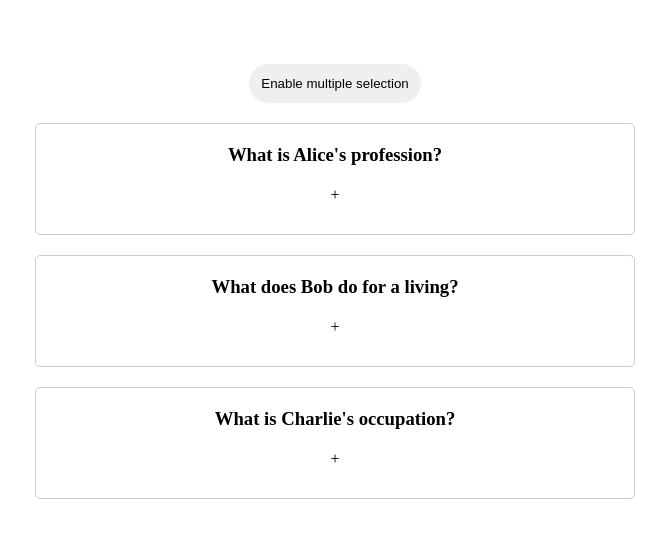
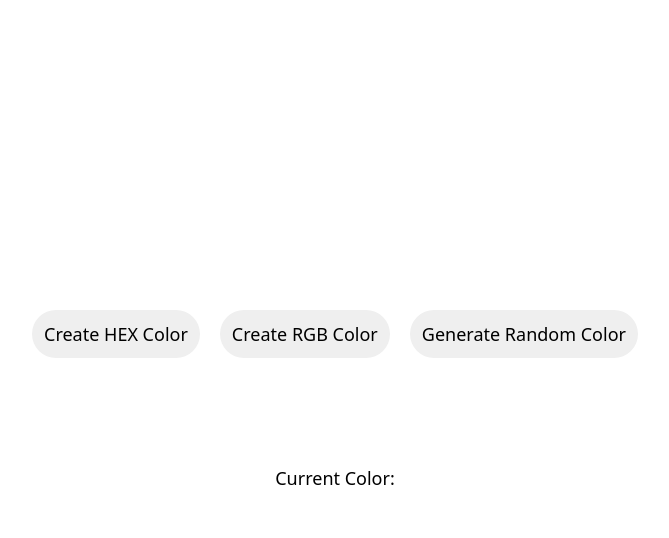
Before and after one commit to spiceyourcode/25-react, a React (Vite) app: page / in a window 1280 px wide. Shown: the top 538 px of the page, without its empty margins (305-974 px from the left). Built offline with nearby package versions, Linux system fonts and the light colour scheme.

Commit message:
creating the random color generator

```diff
--- a/src/App.jsx
+++ b/src/App.jsx
@@ -1,11 +1,13 @@
 import Accordian from "./components/accordinan"
+import RandomColor from "./components/random-color"
 
 function App() {
 
 
   return (
     <>
-     <Accordian/>
+     {/* <Accordian/> */}
+     <RandomColor/>
     </>
   )
 }
--- a/src/components/accordinan/styles.css
+++ b/src/components/accordinan/styles.css
@@ -1,4 +1,6 @@
+
 .wrapper{
+    height: 80vh;
     width: 50%;
     margin: 5% auto;
 }
@@ -31,11 +33,10 @@
     justify-content: center;
     align-items: center;
     gap: 20px;
-    flex-flow: column;
+    flex-flow: row;
 }
 .controls button{
     padding: 12px;
     border-radius: 30px;
     border: none;
-
 }
--- /dev/null
+++ b/src/components/random-color/index.jsx
@@ -0,0 +1,36 @@
+import "./styles.css";
+import { useState } from "react";
+
+function RandomColor() {
+    const [randomColor, setRandomColor] = useState("");
+
+    function generateHexColor() {
+        const randomColor = Math.floor(Math.random() * 16777215).toString(16).padStart(6, 0);
+        setRandomColor("#" + randomColor);
+    }
+    function generateRgbColor() {
+        const r = Math.floor(Math.random() * 256);
+        const g = Math.floor(Math.random() * 256);
+        const b = Math.floor(Math.random() * 256);
+        setRandomColor(`rgb(${r},${g},${b})`);
+    }
+
+    return (
+        <>
+            <div className="container" style={{ backgroundColor: randomColor }}>
+                <div className="controls">
+                    <button onClick={generateHexColor}>Create HEX Color</button>
+                    <button onClick={generateRgbColor}>Create RGB Color</button>
+                    <button onClick={() => generateHexColor() || generateRgbColor()}>
+                        Generate Random Color
+                    </button>
+                </div>
+                <div className="display">
+                    <p>Current Color: {randomColor}</p>
+                </div>
+            </div>
+        </>
+    );
+}
+
+export default RandomColor;
--- /dev/null
+++ b/src/components/random-color/styles.css
@@ -0,0 +1,14 @@
+*{
+    font-family: system-ui, -apple-system, BlinkMacSystemFont, 'Segoe UI', Roboto, Oxygen, Ubuntu, Cantarell, 'Open Sans', 'Helvetica Neue', sans-serif;
+    font-size:18px;
+    font-weight: 500;
+}
+.container{
+    width: 100%;
+    height: 100vh;
+    display: flex;
+    flex-direction:column;
+    align-items: center;
+    justify-content: center;
+    gap: 6rem;
+}
```
